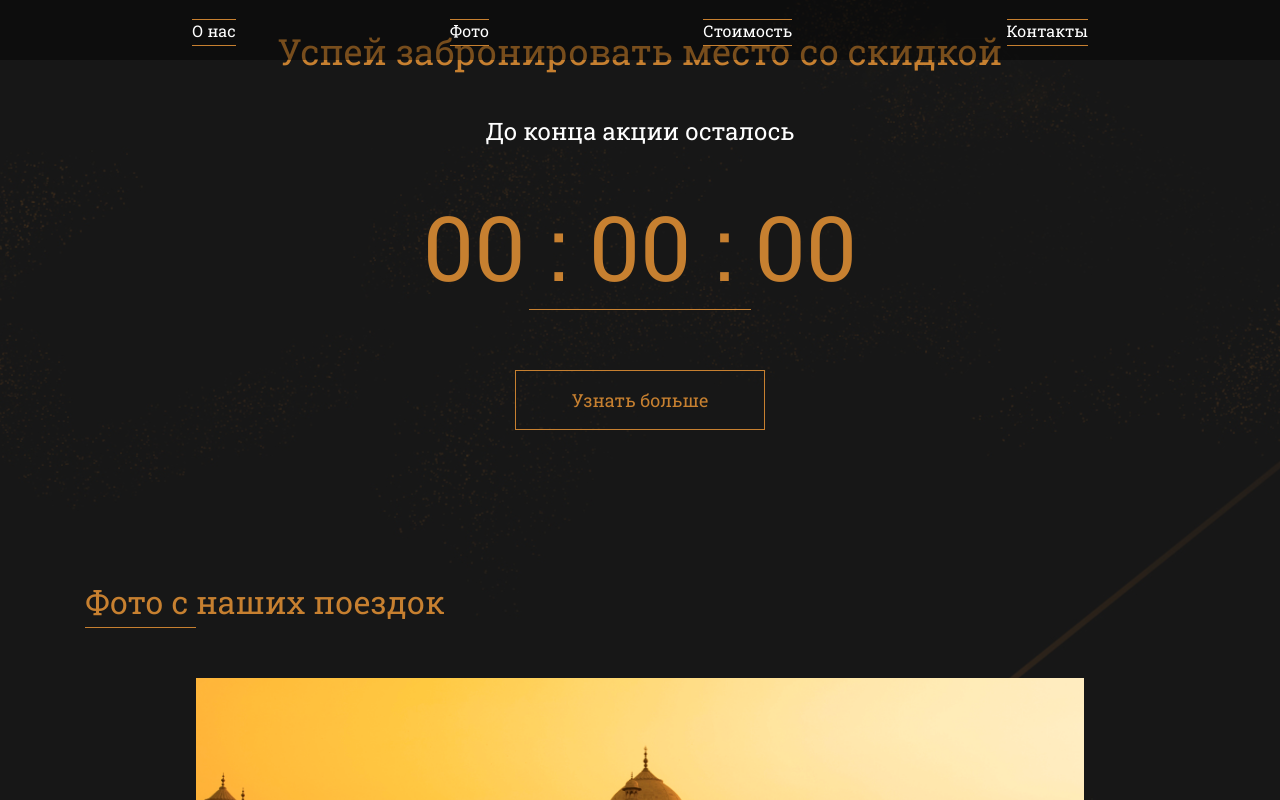
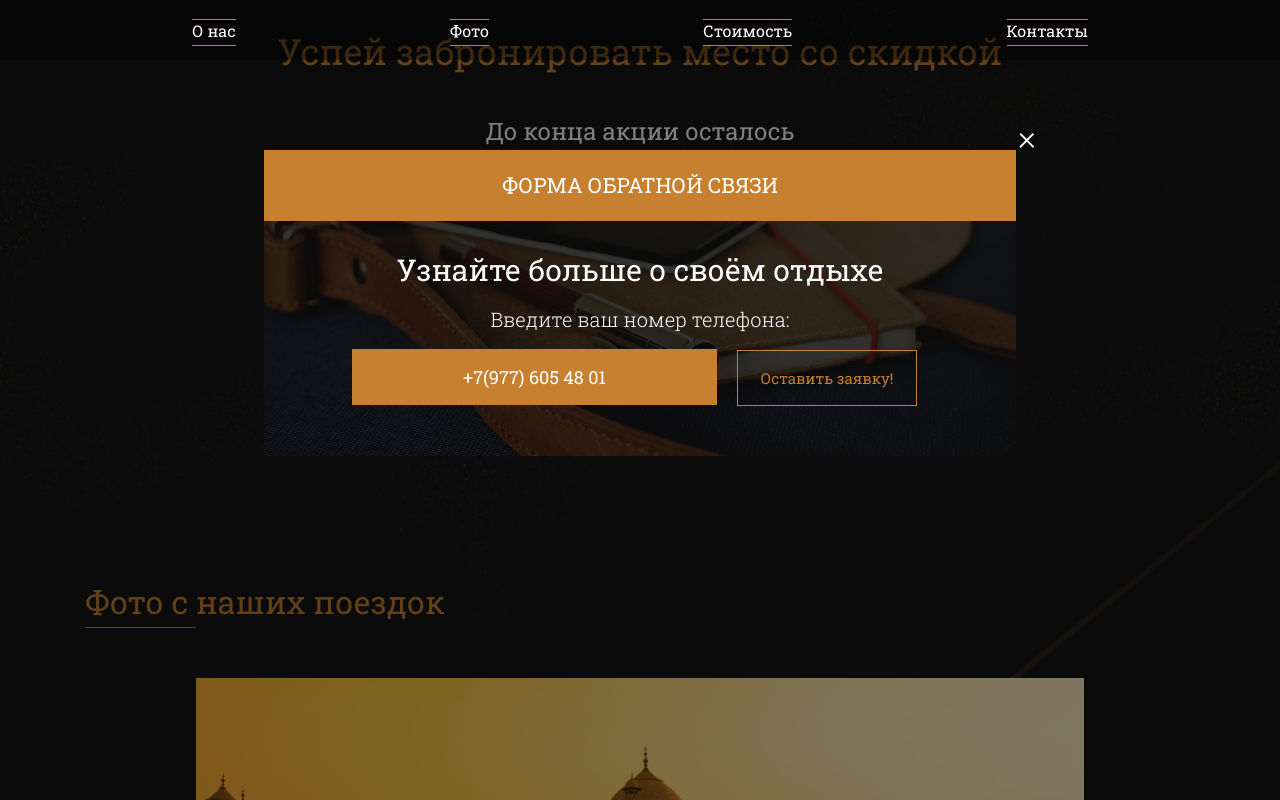
Before and after one commit to KRATOSru/YogaProject, a plain HTML site: page yoga (1)/index.html in a window 1280 px wide. Both pictures are taken after a click on the button "Узнать больше". Shown: the part 1353-2153 px from the top of the page. Drawn offline with Linux system fonts and the light colour scheme.

Commit message:
Created modal window

```diff
--- a/yoga (1)/index.html
+++ b/yoga (1)/index.html
@@ -222,7 +222,7 @@
 								<label class="popup-form__label" for="phone">
 								Введите ваш номер телефона:
 								</label>
-								<input class="popup-form__input" name="phone" type="tel" required placeholder="+7(978) 973 33 45">
+								<input class="popup-form__input" name="phone" type="tel" required placeholder="+7(977) 605 48 01">
 								<button class="button popup-form__btn">
 									Оставить заявку!
 								</button>
--- a/yoga (1)/script.js
+++ b/yoga (1)/script.js
@@ -37,7 +37,7 @@ window.addEventListener('DOMContentLoaded', function() {// чтобы подгр
     });
 
     // Делаем таймер
-    let deadline = '2019-07-29';
+    let deadline = '2019-08-21';
 
     //Узнаем время между сейчас и deadline
     function getTimeRemaining(endtime) {
@@ -87,4 +87,27 @@ window.addEventListener('DOMContentLoaded', function() {// чтобы подгр
     }
 
     setClock('timer', deadline);
+
+
+    // Модальное окно
+
+    let more = document.querySelector('.more'),
+        overlay = document.querySelector('.overlay'),
+        close = document.querySelector('.popup-close');
+
+     // открываем модальное окно
+    more.addEventListener('click', function () {
+        overlay.style.display = 'block';
+        this.classList.add('more-splash');// добавляем прописанную в css анимацию
+        //блокируем прокрутку страницы при открытом модальном окне
+        document.body.style.overflow = 'hidden';
+    });
+
+    // закрываем, нажимаем на крестик
+    close.addEventListener('click', function () {
+        overlay.style.display = 'none';
+        more.classList.remove('more-splash');
+        //отменяем блокировку
+        document.body.style.overflow = '';
+    })
 });
```
